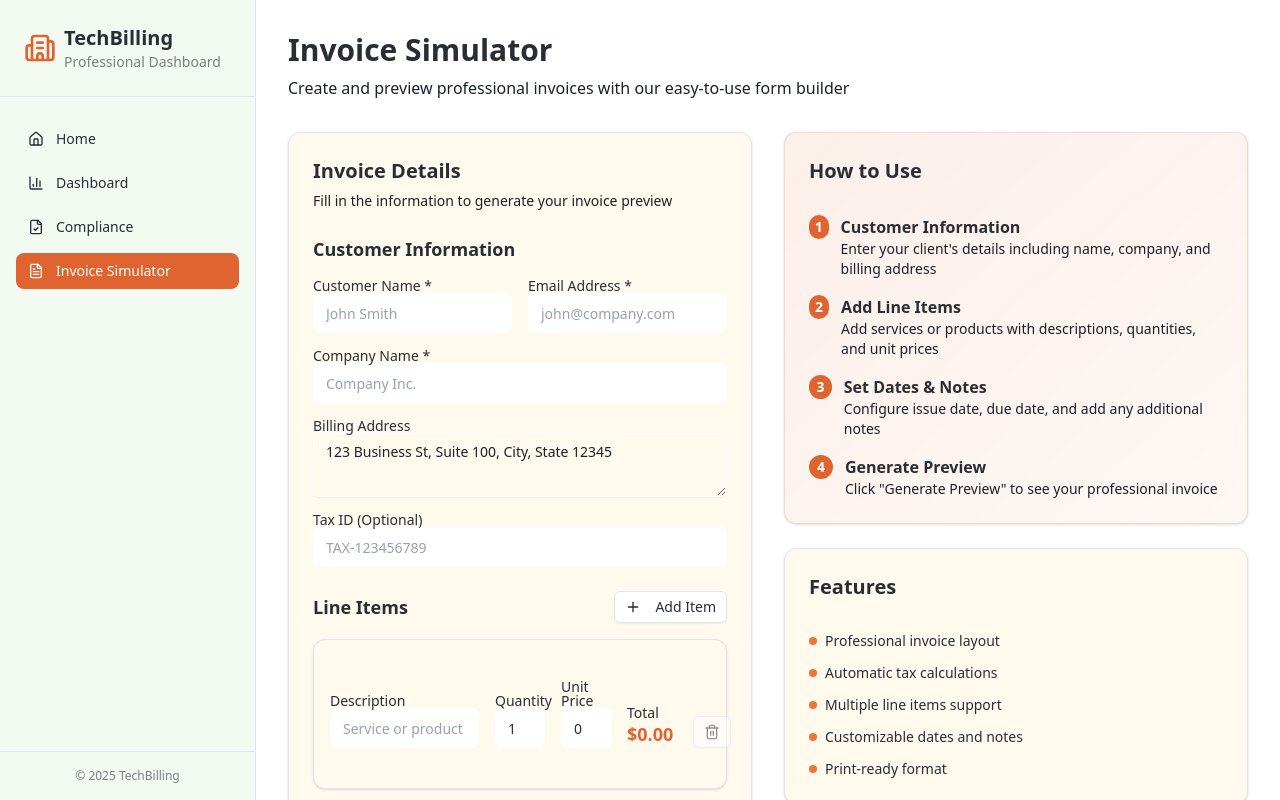
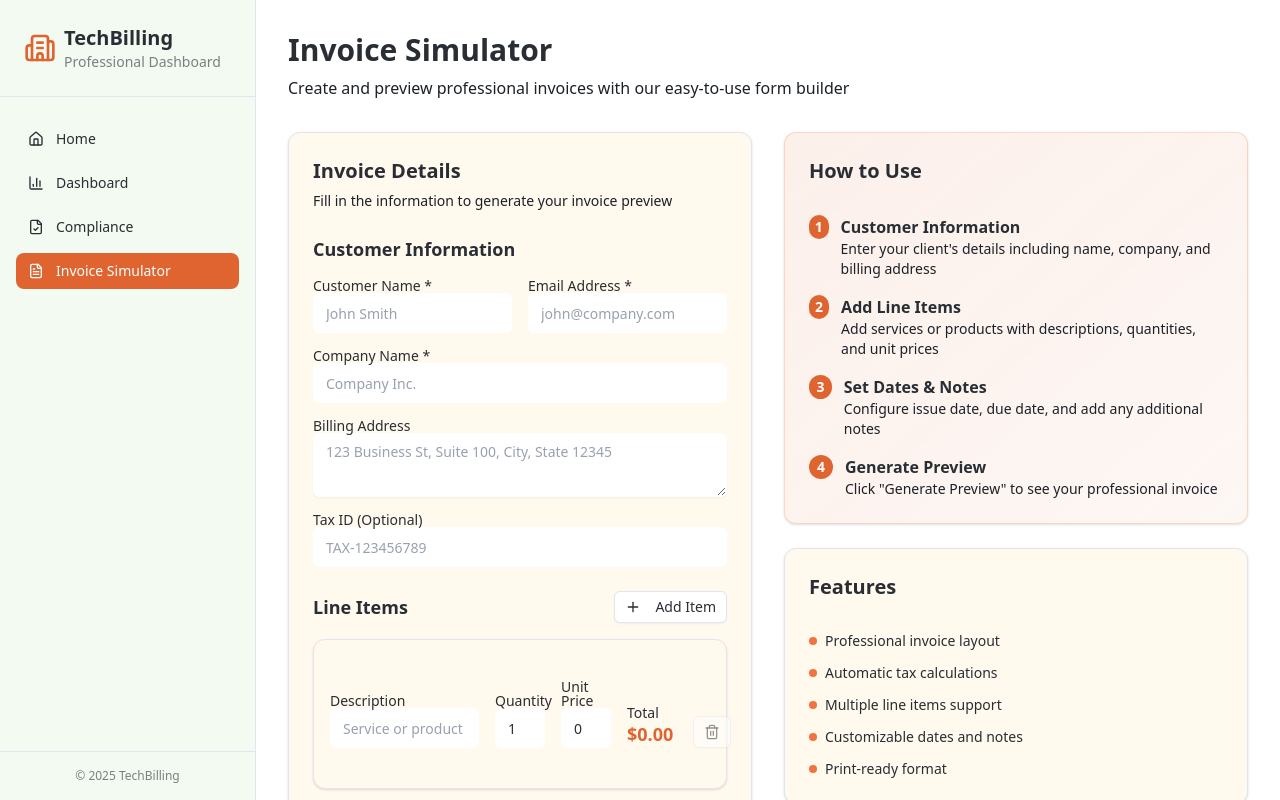
Before and after one commit to Yobamba/techbilling, a Next.js app in the folder techbilling/: page /invoice in a window 1280 px wide. Shown: the top 800 px of the page. Built offline with nearby package versions, Linux system fonts and the light colour scheme.

Commit message:
fixed a styling issue on the form

```diff
--- a/techbilling/components/ui/textarea.js
+++ b/techbilling/components/ui/textarea.js
@@ -5,7 +5,7 @@
     <textarea
       data-slot="textarea"
       className={cn(
-        'border-input placeholder:text-muted-foreground focus-visible:border-ring focus-visible:ring-ring/50 aria-invalid:ring-destructive/20 dark:aria-invalid:ring-destructive/40 aria-invalid:border-destructive dark:bg-input/30 flex field-sizing-content min-h-16 w-full rounded-md border bg-transparent px-3 py-2 text-base shadow-xs transition-[color,box-shadow] outline-none focus-visible:ring-[3px] disabled:cursor-not-allowed disabled:opacity-50 md:text-sm',
+        'border-input placeholder:text-gray-400 focus-visible:border-ring focus-visible:ring-ring/50 aria-invalid:ring-destructive/20 dark:aria-invalid:ring-destructive/40 aria-invalid:border-destructive dark:bg-input/30 flex field-sizing-content min-h-16 w-full rounded-md border bg-background px-3 py-2 text-base shadow-xs transition-[color,box-shadow] outline-none focus-visible:ring-[3px] disabled:cursor-not-allowed disabled:opacity-50 md:text-sm',
         className,
       )}
       {...props}
```
